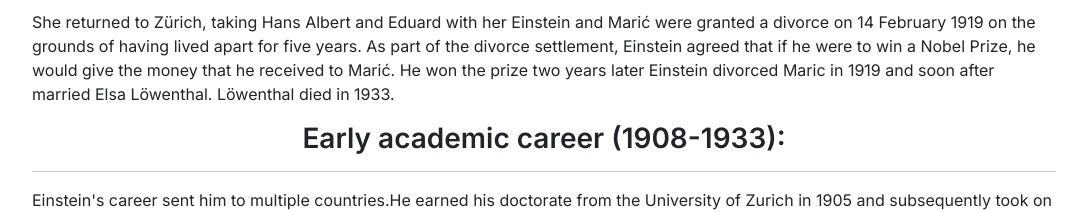
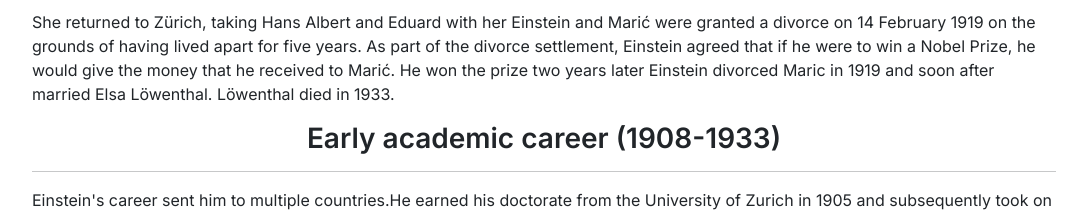
Before and after one commit to somkenemuscle/Biography, a React (Create React App) app: page / in a window 1280 px wide. Shown: the part 3920-4132 px from the top of the page, without its empty margins (96-1183 px from the left). Built offline with nearby package versions, Linux system fonts and the light colour scheme.

Commit message:
update 2

```diff
--- a/src/components/career.jsx
+++ b/src/components/career.jsx
@@ -12,7 +12,7 @@ function career() {
   return (
     <div>
       <section>
-        <h3 className="career-heading" >Early academic career (1908-1933): </h3>
+        <h3 className="career-heading" >Early academic career (1908-1933) </h3>
         <hr />
         <p className='career-text'>
           Einstein's career sent him to multiple countries.He earned his doctorate from the University of Zurich in 1905 and subsequently took on professor positions in Zurich (1909), Prague (1911) and Zurich again (1912).
```
